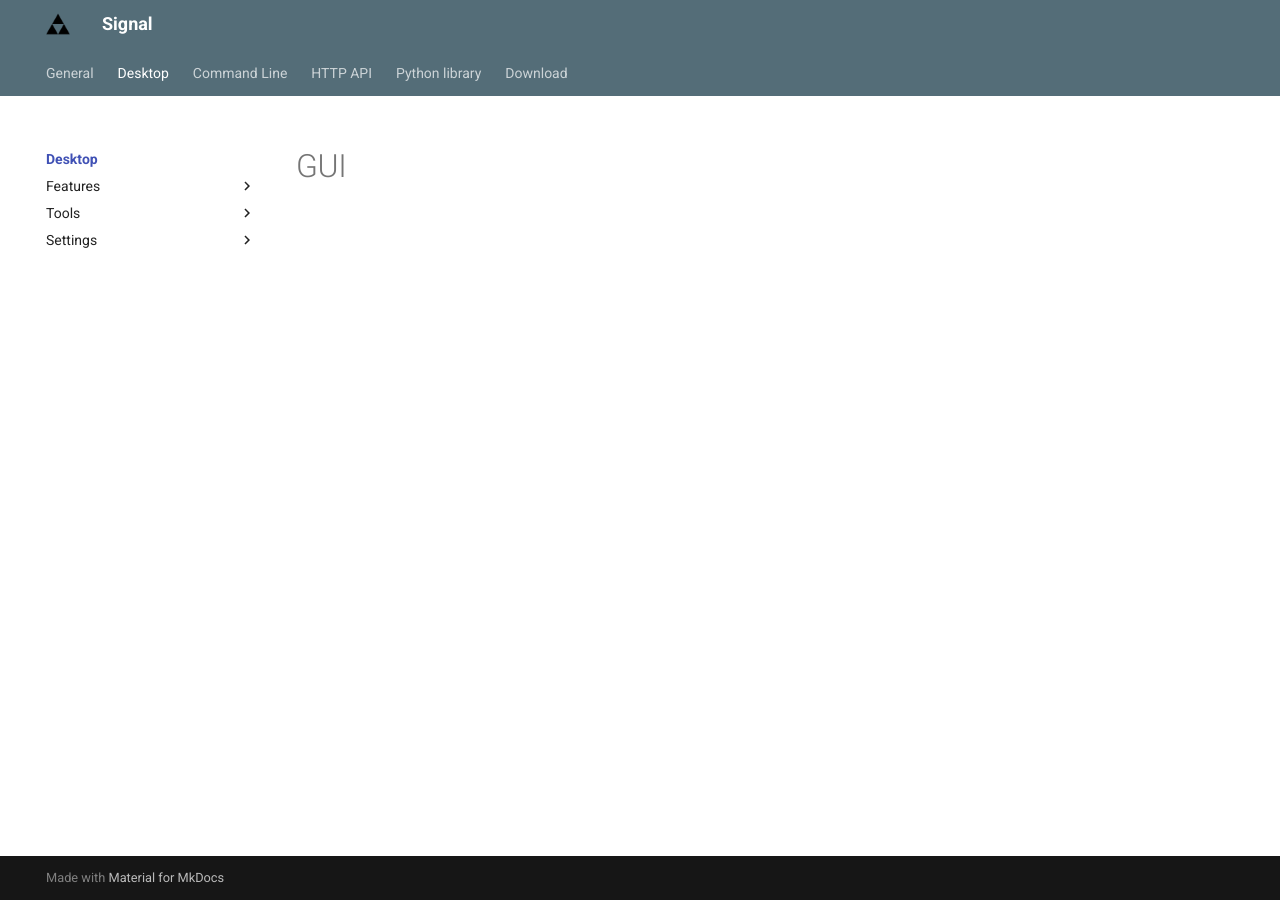
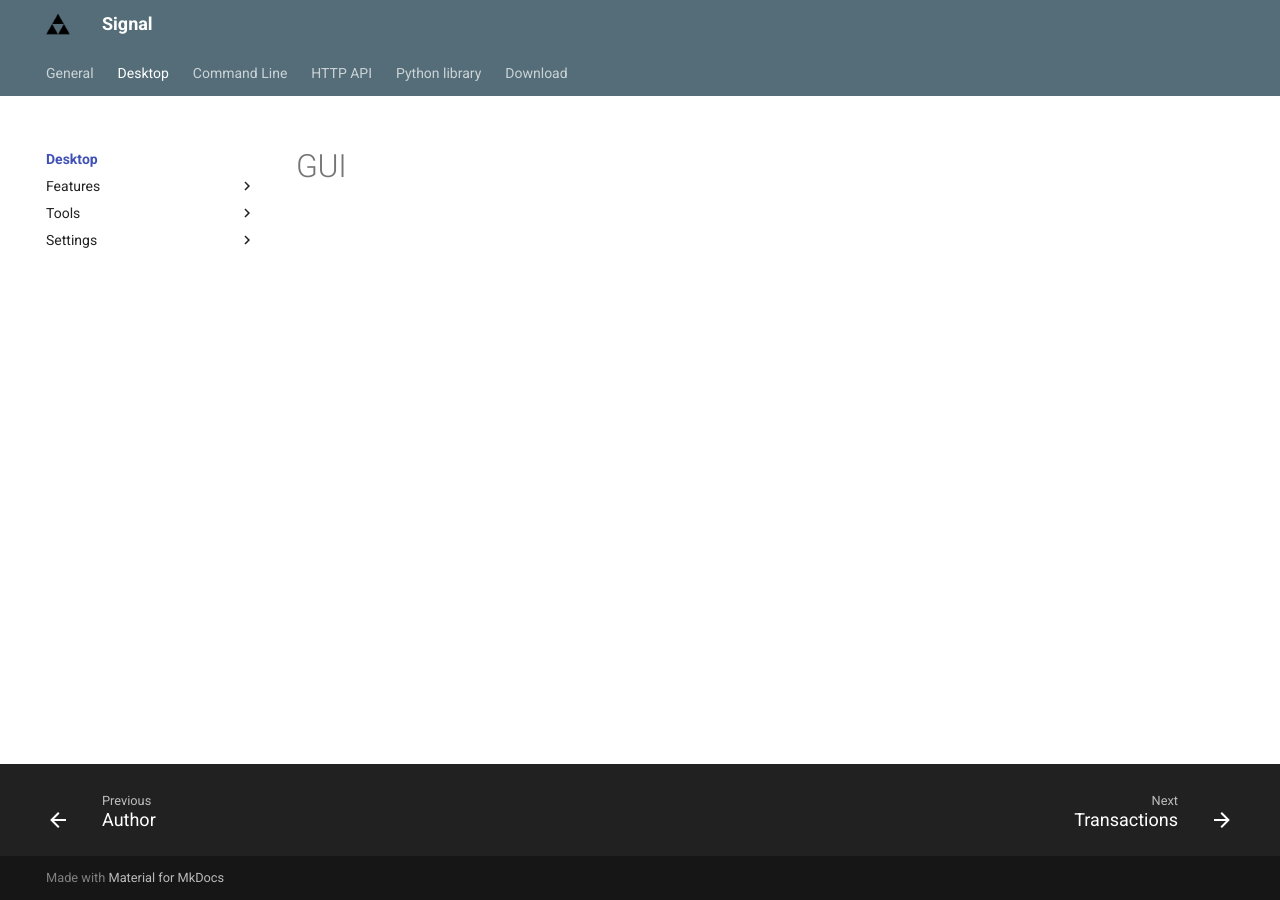
Before and after one commit to FedorIvanov37/signal.docs, an MkDocs documentation site: the page built from docs/gui/index.md, in a window 1280 px wide. Built offline with MkDocs 1.6.1 and Material for MkDocs 9.7.7, drawn with Linux system fonts in a browser that asks for light colours.

```diff
--- a/mkdocs.yml
+++ b/mkdocs.yml
@@ -9,12 +9,12 @@
   palette:
     primary: blue grey
   features:
+    - navigation.footer
     - navigation.instant
+    - navigation.instant.prefetch
     - navigation.tabs
     - navigation.indexes
-#    - navigation.sections
     - navigation.path
-    -
 
 plugins:
   - social
```
